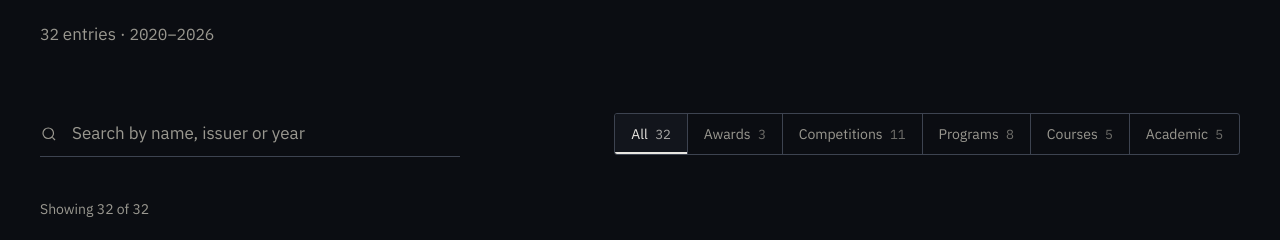
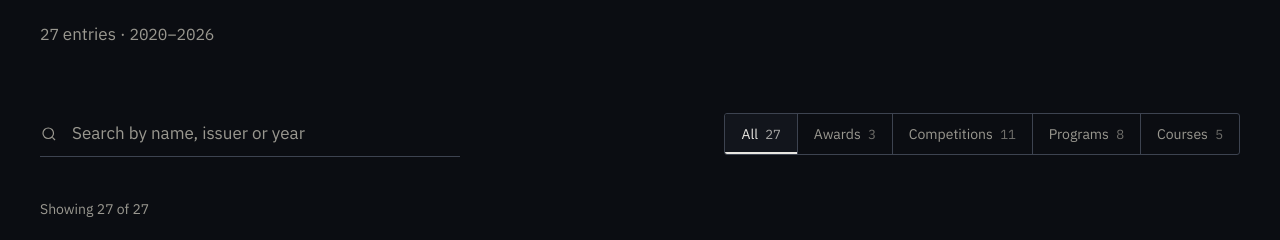
Before and after one commit to Kuriyeatsuchi/kuriyeatsuchi.github.io, an Astro site: page /library in a window 1280 px wide. Shown: the part 344-584 px from the top of the page. Built offline with nearby package versions, Linux system fonts and the light colour scheme; Astro itself is replaced by a stand-in of ours.

Commit message:
Library: hide empty years when filtering; drop school grade certificates
- Fix: filtered-out years stayed visible because the grid display rule beat
  the [hidden] attribute. Empty years now disappear entirely.
- Remove the five school grade/rank certificates and the Academic filter
  (Yousef's call); 27 entries remain.
- "Undated" uses a smaller label so it no longer breaks mid-word.

```diff
--- a/src/content/library.ts
+++ b/src/content/library.ts
@@ -4,7 +4,7 @@
  * them in CONTENT.md ("Library").
  */
 
-export type LibraryCategory = 'award' | 'competition' | 'program' | 'course' | 'academic';
+export type LibraryCategory = 'award' | 'competition' | 'program' | 'course';
 
 export interface LibraryFile {
   src: string;
@@ -599,90 +599,5 @@ export const library: readonly LibraryEntry[] = [
         "height": 1600
       }
     ]
-  },
-  {
-    "slug": "rank-6-2024",
-    "category": "academic",
-    "year": 2024,
-    "sort": "2024-03",
-    "title": "Rank 6, second trimester 2023–2024",
-    "detail": "Certificate of Excellence",
-    "issuer": "Abdulrahman Fakieh Model Schools",
-    "files": [
-      {
-        "src": "/library/rank-6-2024-1.webp",
-        "thumb": "/library/rank-6-2024-1-thumb.webp",
-        "width": 1392,
-        "height": 928
-      }
-    ]
-  },
-  {
-    "slug": "rank-3-2023",
-    "category": "academic",
-    "year": 2023,
-    "sort": "2023-12",
-    "title": "Rank 3, first trimester 2023–2024",
-    "detail": "Certificate of Excellence",
-    "issuer": "Abdulrahman Fakieh Model Schools",
-    "files": [
-      {
-        "src": "/library/rank-3-2023-1.webp",
-        "thumb": "/library/rank-3-2023-1-thumb.webp",
-        "width": 1196,
-        "height": 824
-      }
-    ]
-  },
-  {
-    "slug": "excellence-2022",
-    "category": "academic",
-    "year": 2022,
-    "sort": "2022-12",
-    "title": "Certificate of Excellence, first term 2022–2023",
-    "detail": "Brilliant and consistent high marks in all subjects",
-    "issuer": "Abdulrahman Fakieh Model Schools",
-    "files": [
-      {
-        "src": "/library/excellence-2022-1.webp",
-        "thumb": "/library/excellence-2022-1-thumb.webp",
-        "width": 1328,
-        "height": 928
-      }
-    ]
-  },
-  {
-    "slug": "excellence-2020",
-    "category": "academic",
-    "year": 2020,
-    "sort": "2020-01",
-    "title": "Certificate of Excellence, 2020",
-    "detail": "High marks in all subjects, grades 4–6",
-    "issuer": "Abdulrahman Fakieh Model Schools",
-    "files": [
-      {
-        "src": "/library/excellence-2020-1.webp",
-        "thumb": "/library/excellence-2020-1-thumb.webp",
-        "width": 1500,
-        "height": 1048
-      }
-    ]
-  },
-  {
-    "slug": "elementary-recognition",
-    "category": "academic",
-    "year": null,
-    "sort": "0000",
-    "title": "Recognition for excellence, first semester",
-    "detail": "Elementary school",
-    "issuer": "Abdulrahman Fakieh Model Schools",
-    "files": [
-      {
-        "src": "/library/elementary-recognition-1.webp",
-        "thumb": "/library/elementary-recognition-1-thumb.webp",
-        "width": 1132,
-        "height": 812
-      }
-    ]
   }
 ];
--- a/src/content/site.ts
+++ b/src/content/site.ts
@@ -419,8 +419,8 @@ export const ui = {
     filterLabel: 'Filter by type',
     listLabel: 'Certificates',
     all: 'All',
-    plural: { award: 'Awards', competition: 'Competitions', program: 'Programs', course: 'Courses', academic: 'Academic' },
-    singular: { award: 'Award', competition: 'Competition', program: 'Program', course: 'Course', academic: 'Academic' },
+    plural: { award: 'Awards', competition: 'Competitions', program: 'Programs', course: 'Courses' },
+    singular: { award: 'Award', competition: 'Competition', program: 'Program', course: 'Course' },
     undated: 'Undated',
     viewOne: 'View certificate',
     viewMany: 'View {n} certificates',
--- a/src/pages/library.astro
+++ b/src/pages/library.astro
@@ -4,7 +4,7 @@ import { library, type LibraryCategory, type LibraryEntry } from '../content/lib
 import { ui } from '../content/site';
 
 const L = ui.library;
-const order: LibraryCategory[] = ['award', 'competition', 'program', 'course', 'academic'];
+const order: LibraryCategory[] = ['award', 'competition', 'program', 'course'];
 const counts = Object.fromEntries(order.map((c) => [c, library.filter((e) => e.category === c).length])) as Record<
   LibraryCategory,
   number
@@ -58,7 +58,7 @@ const viewLabel = (n: number): string => (n === 1 ? L.viewOne : L.viewMany.repla
         {
           [...groups.entries()].map(([year, entries]) => (
             <section class="lib-year" data-year aria-label={year}>
-              <h2 class="lib-year__label mono">{year}</h2>
+              <h2 class:list={['lib-year__label mono', { 'lib-year__label--word': !/^\d+$/.test(year) }]}>{year}</h2>
               <ol class="lib-rows">
                 {entries.map((e) => (
                   <li
@@ -438,6 +438,17 @@ const viewLabel = (n: number): string => (n === 1 ? L.viewOne : L.viewMany.repla
     }
   }
 
+  /* Filtering hides whole years; [hidden] must beat the grid display above. */
+  .lib-year[hidden],
+  .lib-row[hidden] {
+    display: none;
+  }
+
+  .lib-year__label--word {
+    font-size: var(--step-1) !important;
+    padding-top: 0.4em;
+  }
+
   .lib-year__label {
     font-size: clamp(2rem, 4vw, 2.75rem);
     line-height: 1;
```
Also changed, not shown: public/library/elementary-recognition-1-thumb.webp (deleted), public/library/elementary-recognition-1.webp (deleted), public/library/excellence-2020-1-thumb.webp (deleted), public/library/excellence-2020-1.webp (deleted), public/library/excellence-2022-1-thumb.webp (deleted), public/library/excellence-2022-1.webp (deleted), public/library/rank-3-2023-1-thumb.webp (deleted), public/library/rank-3-2023-1.webp (deleted), public/library/rank-6-2024-1-thumb.webp (deleted), public/library/rank-6-2024-1.webp (deleted), 1 other file.
